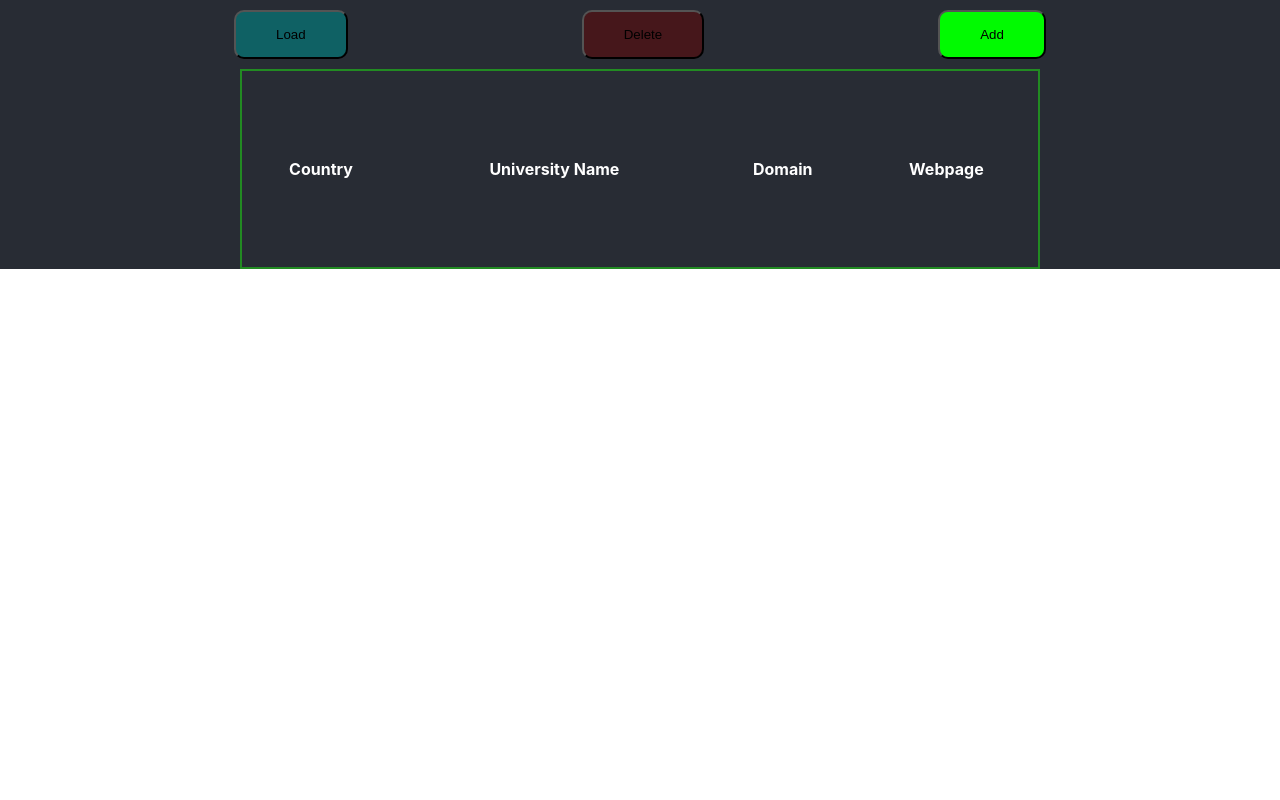
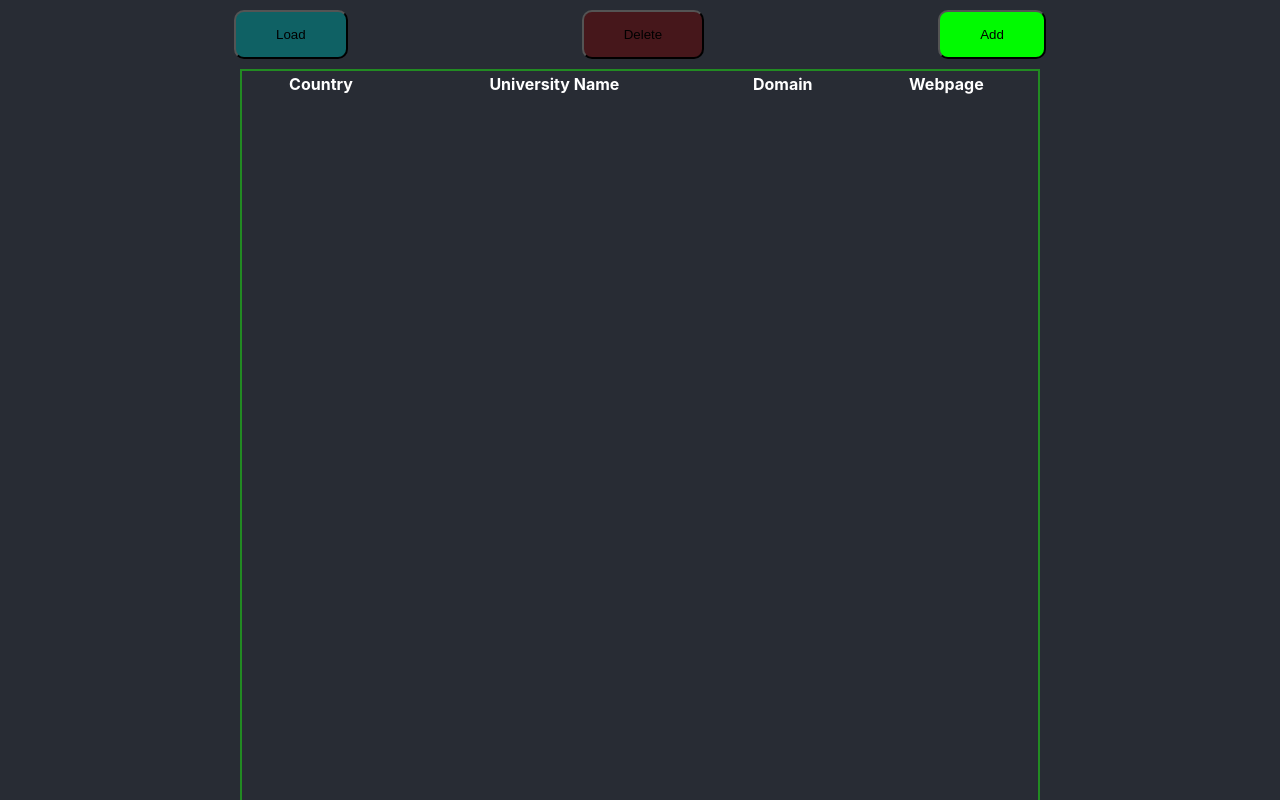
Before and after one commit to khosa07/loanOptionsTest, a React (Create React App) app in the folder loanOptionsTest-main/loan-options-first-task/: page / in a window 1280 px wide. Shown: the top 800 px of the page. Built offline with nearby package versions, Linux system fonts and the light colour scheme.

Commit message:
added folder for task 2 and 3

```diff
--- a/loanOptionsTest-main/loan-options-first-task/package.json
+++ b/loanOptionsTest-main/loan-options-first-task/package.json
@@ -2,10 +2,12 @@
   "name": "loan-options-first-task",
   "version": "0.1.0",
   "private": true,
+  "type": "module",
   "dependencies": {
     "@testing-library/jest-dom": "^5.16.5",
     "@testing-library/react": "^13.4.0",
     "@testing-library/user-event": "^13.5.0",
+    "node-fetch": "^3.3.0",
     "react": "^18.2.0",
     "react-dom": "^18.2.0",
     "react-scripts": "5.0.1",
--- a/loanOptionsTest-main/loan-options-first-task/src/App.css
+++ b/loanOptionsTest-main/loan-options-first-task/src/App.css
@@ -1,16 +1,5 @@
 .App {
   text-align: center;
-}
-
-.App-logo {
-  height: 40vmin;
-  pointer-events: none;
-}
-
-@media (prefers-reduced-motion: no-preference) {
-  .App-logo {
-    animation: App-logo-spin infinite 20s linear;
-  }
 }
 
 .App-header {
@@ -24,19 +13,6 @@
   color: white;
 }
 
-.App-link {
-  color: #61dafb;
-}
-
-@keyframes App-logo-spin {
-  from {
-    transform: rotate(0deg);
-  }
-  to {
-    transform: rotate(360deg);
-  }
-}
-
 .Table-spacing {
   text-align: center;
 }
@@ -44,7 +20,11 @@
 .Table {
   border: 2px solid forestgreen;
   width: 800px;
-  height: 200px;
+  height: 900px;
+}
+
+.Table-header {
+  vertical-align: top;
 }
 
 .LoadButton {
--- a/loanOptionsTest-main/loan-options-first-task/src/App.js
+++ b/loanOptionsTest-main/loan-options-first-task/src/App.js
@@ -1,5 +1,5 @@
 import "./App.css";
-import React, { useEffect, useState } from "react";
+import React, { useState } from "react";
 
 function App() {
   const [universities, setUniversities] = useState([]);
@@ -33,10 +33,10 @@ function App() {
         </div>
         <table className="Table">
           <tr>
-            <th>Country</th>
-            <th>University Name</th>
-            <th>Domain</th>
-            <th>Webpage</th>
+            <th className="Table-header">Country</th>
+            <th className="Table-header">University Name</th>
+            <th className="Table-header">Domain</th>
+            <th className="Table-header">Webpage</th>
           </tr>
           {universities.map((val, key) => {
             return (
```
Also changed, not shown: loanOptionsTest-main/loan-options-first-task/src/Task-2/NodeTask.js (added, +30 -0 lines), 2 other files (tests, documents, lock files or other folders).
